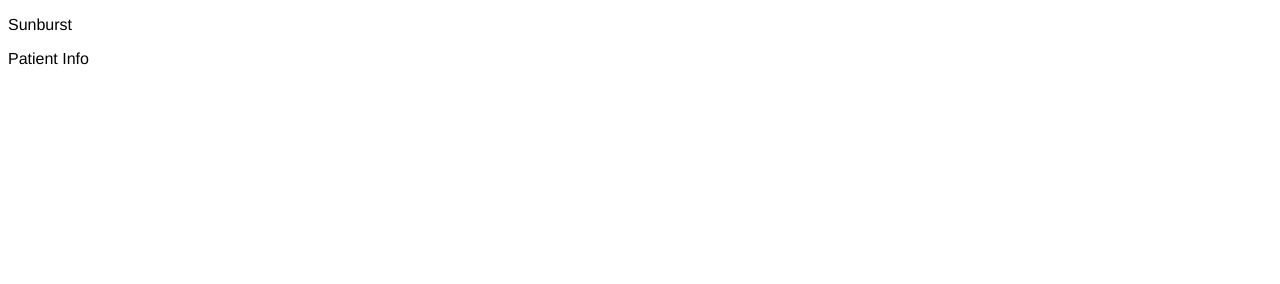
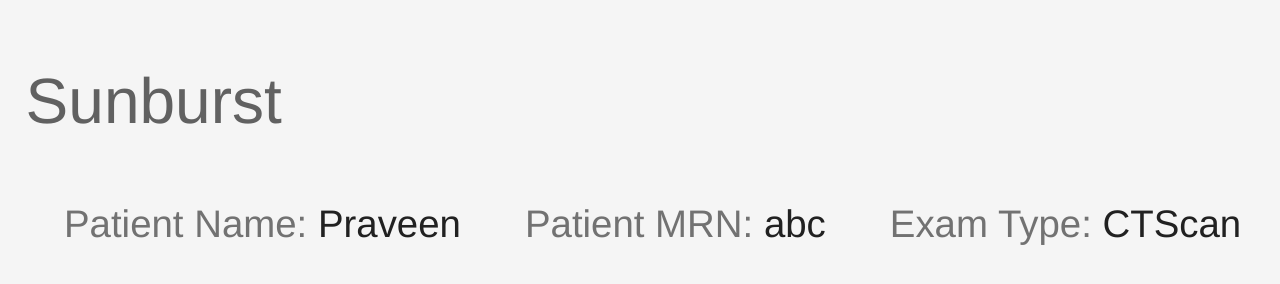
Before and after one commit to praveen-g/Sunburst, a React app: page / in a window 1280 px wide. Built offline with nearby package versions, Linux system fonts and the light colour scheme.

Commit message:
Adding header and Patient Info

```diff
--- a/css/style.css
+++ b/css/style.css
@@ -0,0 +1,28 @@
+.constant{
+	font-family: "Helvetica Neue";
+	background-color: #F5F5F5;
+	margin: 0px;
+}
+
+.header{
+	color: #616161;
+	font-size: 5vw;
+	margin: 0px;
+	padding-top: 5%;
+	padding-left: 2%;
+	padding-bottom: 5%;
+
+}
+
+.info{
+	color: #727272;
+	font-size: 3vw;
+	text-align: center;
+	width: 100%;
+	display: inline;
+	padding-left: 5%;
+}
+
+.info .span{
+	color: #212121;
+}
--- a/index.html
+++ b/index.html
@@ -5,7 +5,7 @@
 		<title>Sunburst</title>
 	</head>
 
-	<body style="font-family: 'Helvetica Neue">
+	<body class="constant">
 		<div id= "app"></div>
 		<script src="index.js"></script>
 	</body>
--- a/js/App.js
+++ b/js/App.js
@@ -1,14 +1,18 @@
 import React from 'react';
+import ReactDom from 'react-dom' ;
 
 class App extends React.Component{
 	render() {
 		return (
 			<div>
-				<p>Sunburst</p>
-				<div>Patient Info </div>
+				<p className="header">Sunburst</p>
+				<p className="info">Patient Name: <span className="span">{this.props.name}</span></p>
+				<p className='info'>Patient MRN: <span className="span">{this.props.mrn}</span></p>
+				<p className='info'>Exam Type: <span className="span">{this.props.exam}</span></p>
 			</div>
-		)
+		);
 	}
+
 }
 
-export default App
+ReactDom.render(<App name="Praveen" mrn = "abc" exam = "CTScan"/>, document.getElementById('app'))
--- a/main.js
+++ b/main.js
@@ -1,5 +1 @@
-import React from 'react';
-import ReactDom from 'react-dom'
 import App from './js/App'
-
-ReactDom.render(<App/>, document.getElementById('app'))
```
